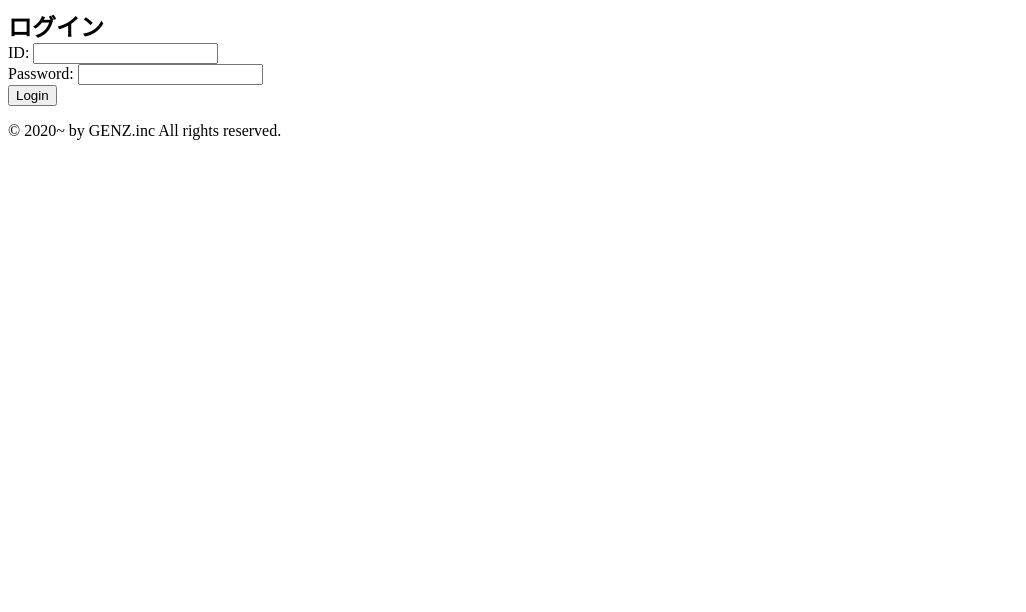
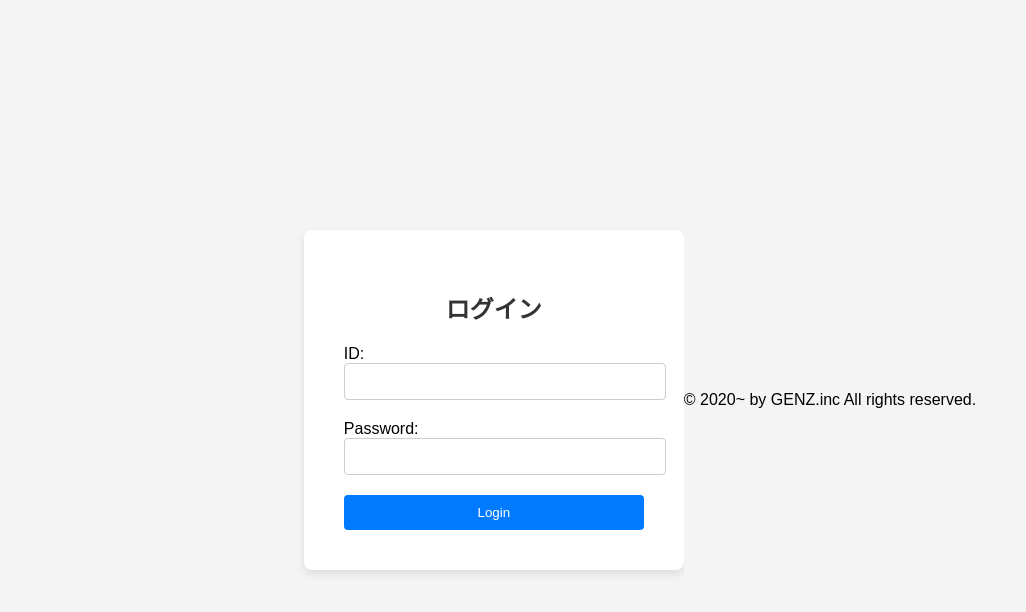
Before and after one commit to A-Sakagami/tstest, a website: page src/login.html in a window 1280 px wide. Shown: the whole page, without its empty margins (0-1026 px from the left). Drawn offline with Linux system fonts and the light colour scheme.

Commit message:
スタイルcss更新

```diff
--- a/src/loginstyle.css
+++ b/src/loginstyle.css
@@ -1,6 +1,50 @@
 /* ログインフォーム */
 /* body */
+body, html ,footer{
+    height: 100%;
+    margin: 0;
+    font-family: 'Arial', sans-serif;
+    display: flex;
+    justify-content: center;
+    align-items: center;
+    background-color: #f4f4f4;
+}
+
+.login-form-container {
+    background: white;
+    padding: 40px;
+    border-radius: 8px;
+    box-shadow: 0 4px 8px rgba(0,0,0,0.1);
+    width: 300px;
+}
+
+input[type="text"], input[type="password"] {
+    width: 100%;
+    padding: 10px;
+    border: 1px solid #ccc;
+    border-radius: 4px;
+}
+
+button {
+    width: 100%;
+    padding: 10px;
+    background-color: #007BFF;
+    color: white;
+    border: none;
+    border-radius: 4px;
+    cursor: pointer;
+}
+
+button:hover {
+    background-color: #0056b3;
+}
+
+.form-group {
+    margin-bottom: 20px;
+}
+
 body div h2 {
-    margin: 0;
+    text-align: center;
+    color: #333;
     font-size: 24px;
 }
```
